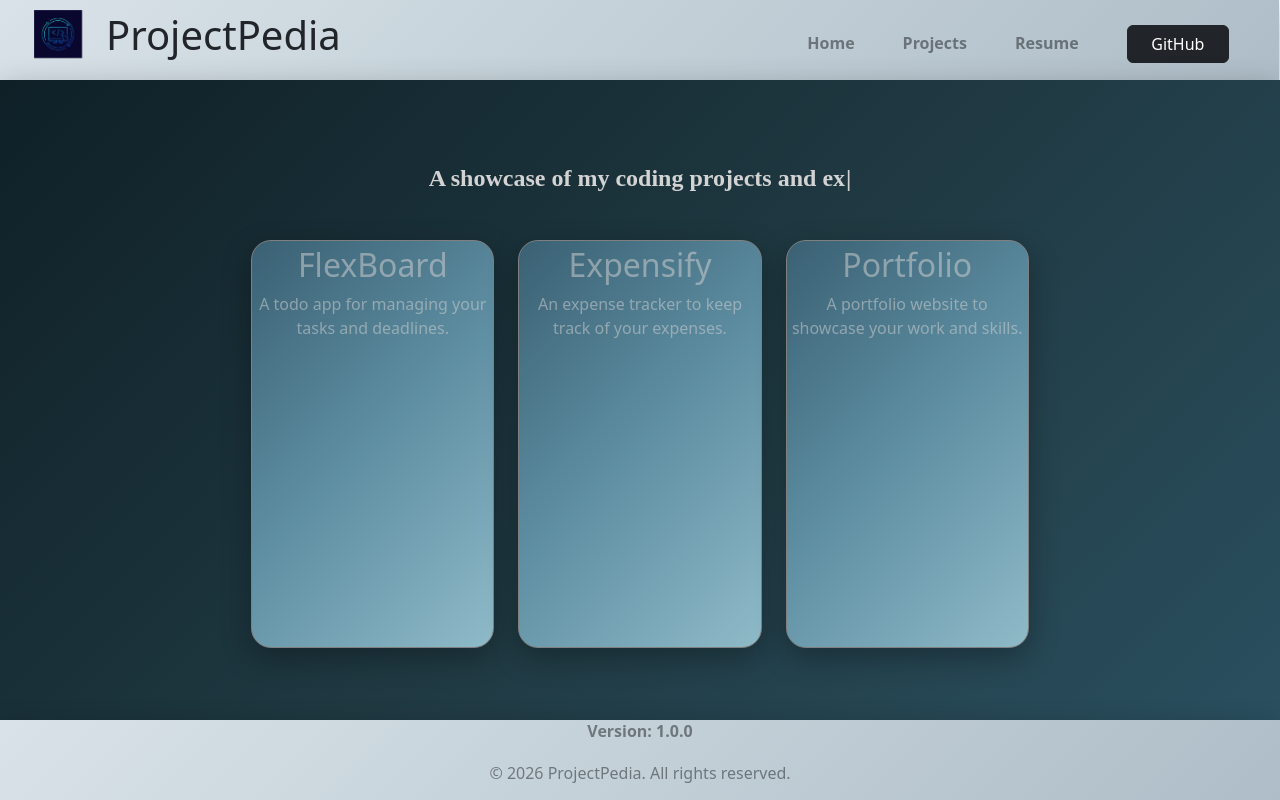
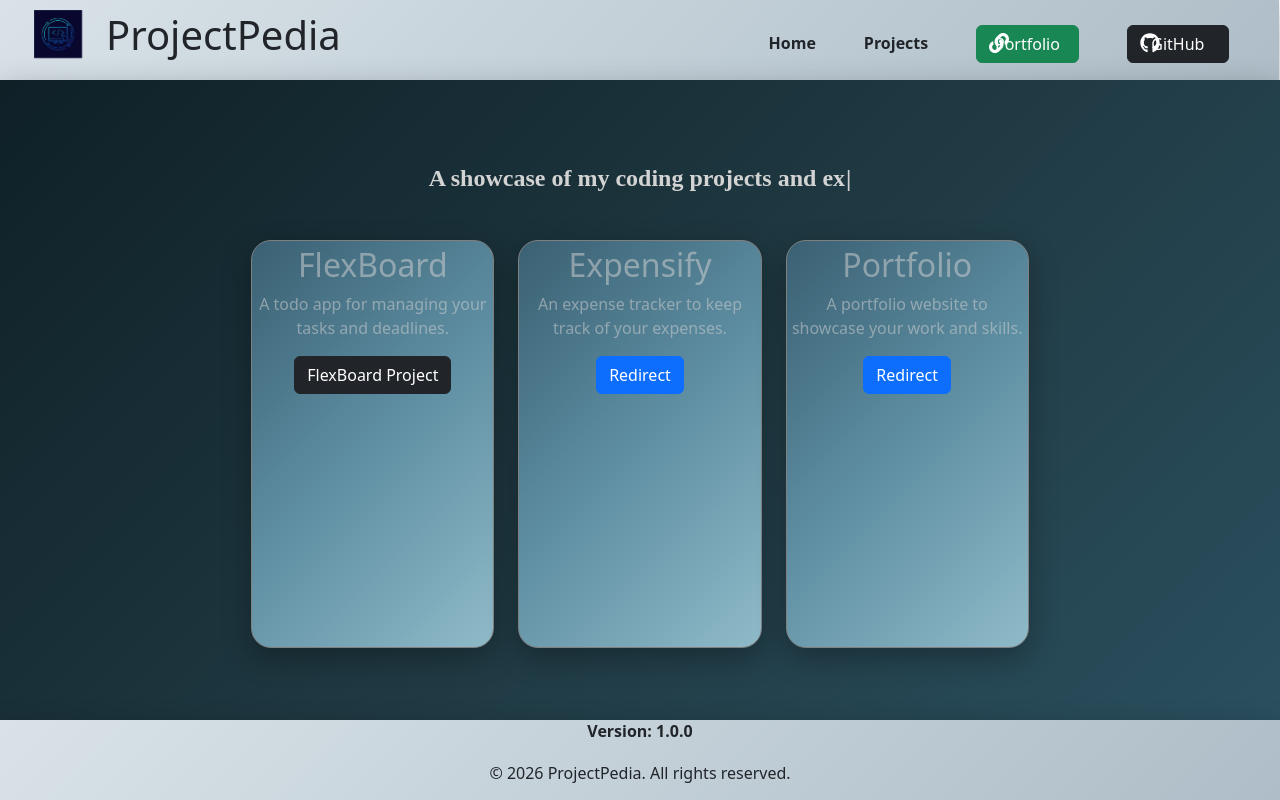
Before and after one commit to arnavkatyayan/projectpediafe, a React (Vite) app: page / in a window 1280 px wide. Built offline with nearby package versions, Linux system fonts and the light colour scheme.

Commit message:
Further Changes.

```diff
--- a/package.json
+++ b/package.json
@@ -15,6 +15,7 @@
     "react": "^19.2.0",
     "react-bootstrap": "^2.10.10",
     "react-dom": "^19.2.0",
+    "react-icons": "^5.5.0",
     "react-router-dom": "^7.13.1",
     "typewriter-effect": "^2.22.0"
   },
--- a/src/App.css
+++ b/src/App.css
@@ -159,7 +159,7 @@
   transition: transform 0.3s ease;
   color: lightgray;
 }
-.box h2,p {
+.box h2,.box p {
   animation: box 10s ease-in-out;
 }
 .box:hover {
@@ -185,3 +185,7 @@
     opacity: 1;
   }
 }
+.btn-icons {
+  position: fixed;
+  top:33px;
+}
--- a/src/App.jsx
+++ b/src/App.jsx
@@ -8,6 +8,8 @@ import HomePage from './HomePage'
 import { Button } from 'react-bootstrap'
 import 'bootstrap/dist/css/bootstrap.min.css';
 import Github from './assets/github.png'
+import { FaGithub, FaLink } from "react-icons/fa";
+
 function App() {
 
   const navigation = (path) => {
@@ -29,23 +31,31 @@ function App() {
             <p onClick={()=>navigation("/fullstack")}>Full Stack</p>
           </div>
         </div>
-         <div className="dropdown">
+         {/* <div className="dropdown">
           <p className="dropbtn">Resume</p>
           <div className="dropdown-content">
             <p onClick={()=>navigation("/frontend")}>View</p>
             <p onClick={()=>navigation("/fullstack")}>Download</p>
               <p onClick={() => window.open("https://visualresumearnavk2025.vercel.app/", "_blank")}>Portfolio</p>
           </div>
-        </div>
+        </div> */}
           {/* <p onClick={()=>navigation("/resume")}>Resume</p> */}
           {/* <img src={Github} alt="GitHub Logo" className='github-logo' /> */}
+          <Button
+            variant="success"
+            onClick={() => window.open("https://visualresumearnavk2025.vercel.app/", "_blank")}
+            className='github-btn'
+          >
+            <FaLink size={20} className='btn-icons'/> Portfolio
+          </Button>
           <Button
             variant="dark"
             onClick={() => window.open("https://github.com/arnavkatyayan", "_blank")}
             className='github-btn'
           >
-            GitHub
-          </Button>          </div>
+            <FaGithub size={20} className='btn-icons'/> GitHub
+          </Button>
+          </div>
 
         </div>
         <div className='body'>
--- a/src/HomePage.jsx
+++ b/src/HomePage.jsx
@@ -1,7 +1,7 @@
 import React from "react";
 import Github from './assets/Background.jpg'
 import Typewriter from "typewriter-effect";
-
+import { Button } from "react-bootstrap";
 function HomePage() {
     return (
         <div className="home-page flex justify-center items-center">
@@ -29,15 +29,19 @@ function HomePage() {
                 <div className="box">
                     <h2>FlexBoard</h2>
                     <p>A todo app for managing your tasks and deadlines.</p>
-                    {/* <Button className=></Button> */}
+                    <Button variant='dark' onClick={()=>navigation('./fullStack/Flexboard')}> FlexBoard Project </Button>
                 </div>
                 <div className="box">
                     <h2>Expensify</h2>
                     <p>An expense tracker to keep track of your expenses.</p>
+                                        <Button className='dark'> Redirect </Button>
+
                 </div>
                 <div className="box">
                     <h2>Portfolio</h2>
                     <p>A portfolio website to showcase your work and skills.</p>
+                                        <Button className='dark'> Redirect </Button>
+
                 </div>
             </div>
 
```
Also changed, not shown: 1 other file (tests, documents, lock files or other folders).
